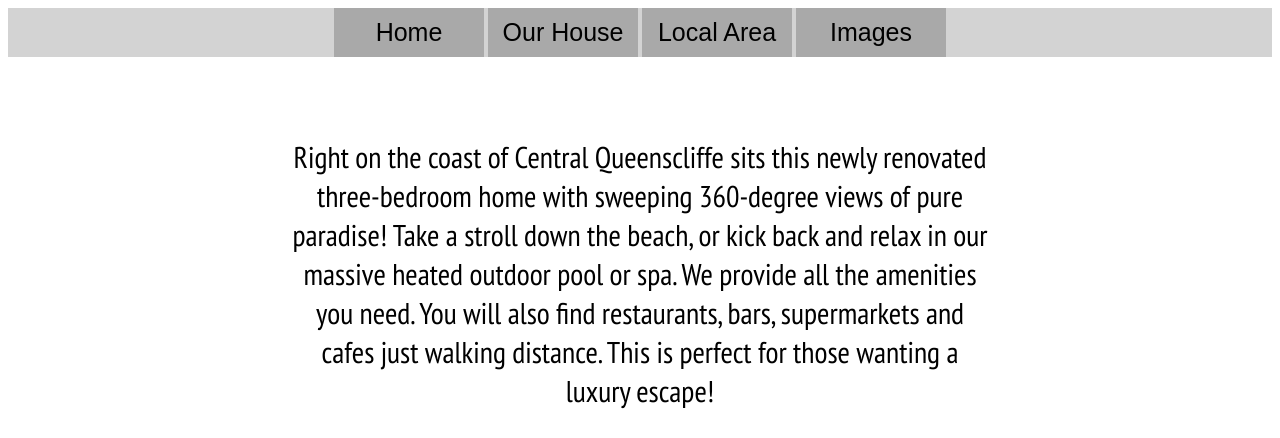
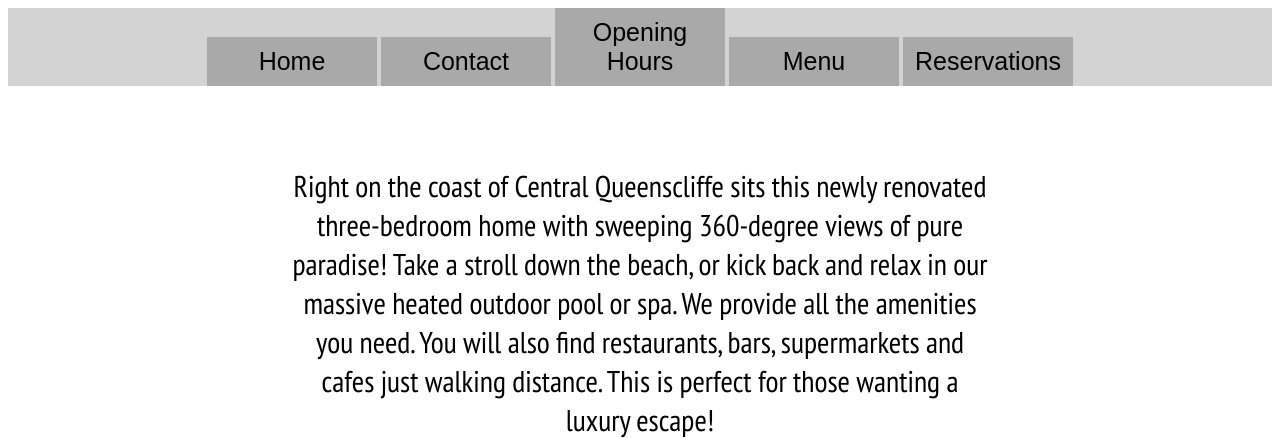
Before and after one commit to CraigMRowan/CraigMRowan.github.io, a PHP site: page / in a window 1280 px wide. Shown: the top 438 px of the page. Run offline with PHP 8.4, Linux system fonts and the light colour scheme; some libraries are stand-ins or nearby versions; some web fonts are replaced.

Commit message:
Updated header with correct tabs

```diff
--- a/index.html
+++ b/index.html
@@ -12,9 +12,10 @@
 
     <header id='header'>
         <a href='./index.html' id='headeritem'>Home</a>
-        <a href='./ourhouse/ourhouse.html' id='headeritem'>Our House</a>
-        <a href='./localarea/localarea.html' id='headeritem'>Local Area</a>
-        <a href='./houseimages/houseimages.html' id='headeritem'>Images</a>
+        <a href='./index.html' id='headeritem'>Contact</a>
+        <a href='./index.html' id='headeritem'>Opening Hours</a>
+        <a href='./index.html' id='headeritem'>Menu</a>
+        <a href='./index.html' id='headeritem'>Reservations</a>
     </header>
 
     <body>
--- a/styles/styles.css
+++ b/styles/styles.css
@@ -29,7 +29,7 @@
 }
 
 #headeritem {
-    width: 150px;
+    width: 170px;
     background-color: darkgray;
     font-size: 25px;
 }
```
